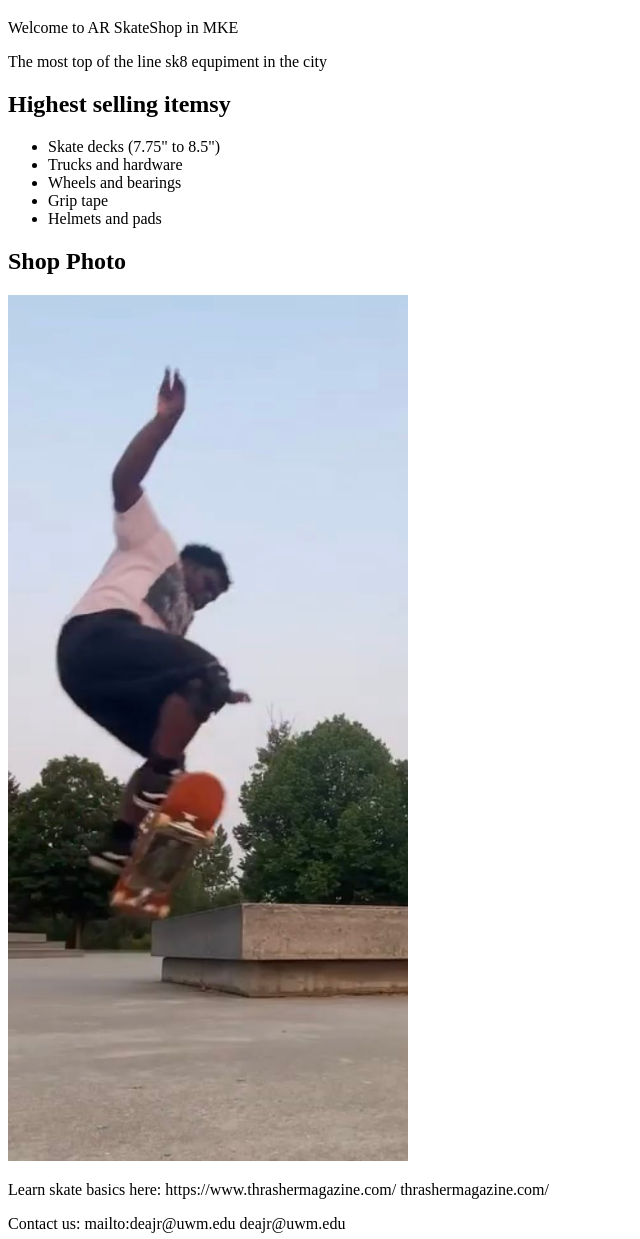
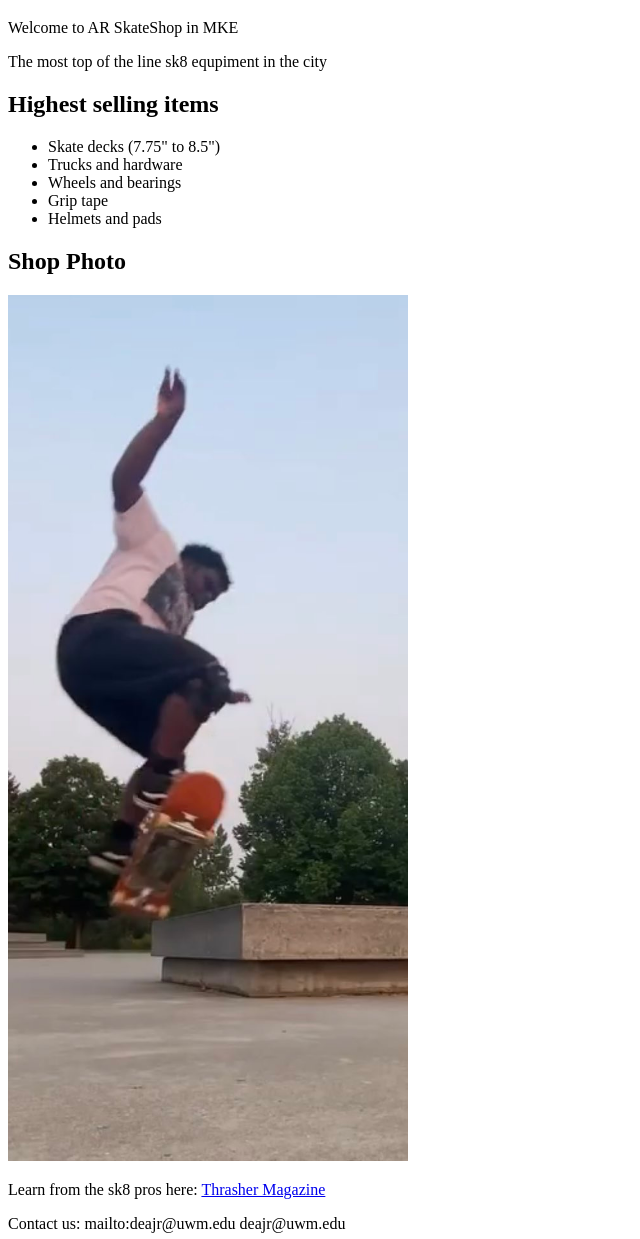
Before and after one commit to deajr01/achirinde-skateshop, a plain HTML site: page index.html in a window 1280 px wide. Shown: the part 61-1300 px from the top of the page, without its empty margins (0-640 px from the left). Drawn offline with Linux system fonts and the light colour scheme.

Commit message:
Update index.html

```diff
--- a/index.html
+++ b/index.html
@@ -15,7 +15,7 @@
 
 <p>The most top of the line sk8 equpiment in the city</p>
 
-<h2>Highest selling itemsy</h2>
+<h2>Highest selling items</h2>
  <ul>
     <li>Skate decks (7.75" to 8.5")</li>
     <li>Trucks and hardware</li>
@@ -29,13 +29,11 @@
 
 
 <p>
-
-    Learn skate basics here:
-    https://www.thrashermagazine.com/
-      thrashermagazine.com/
-    </a>
-  </p>
-
+  Learn from the sk8 pros here:
+  <a href="https://www.thrashermagazine.com/" target="_blank">
+    Thrasher Magazine
+  </a>
+</p>
 
  <p>
     Contact us:
```
